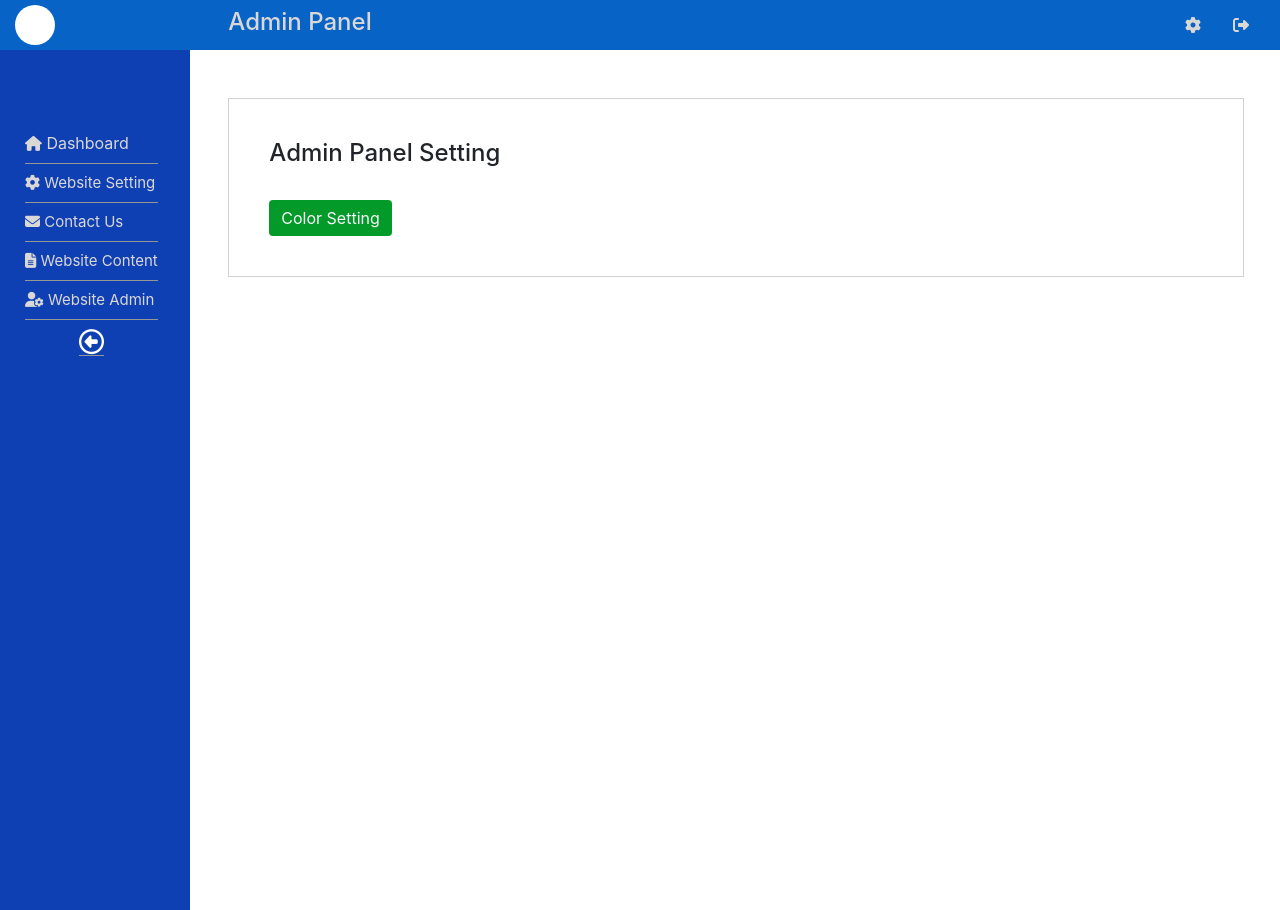
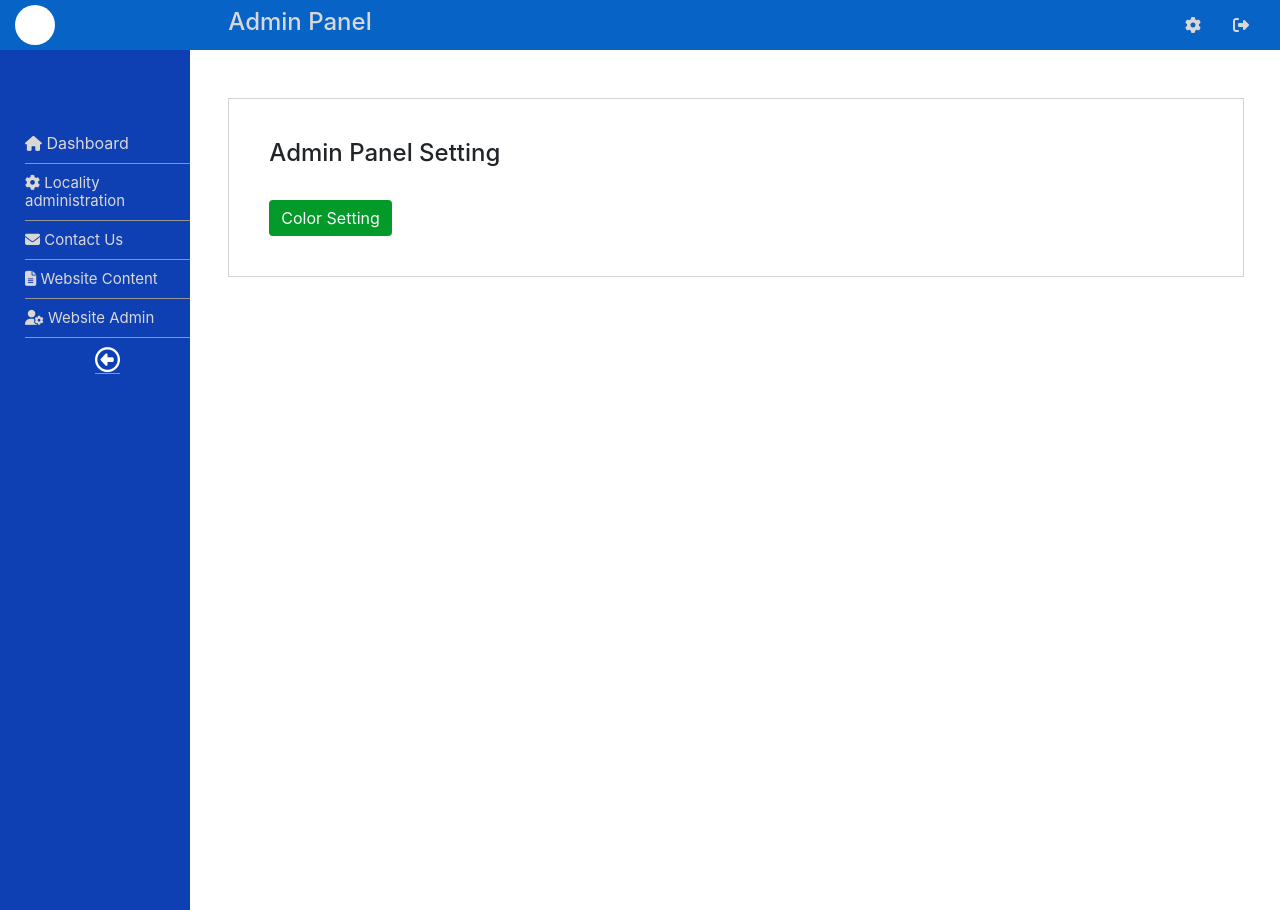
Before and after one commit to matoH12/mrtg-admin, a PHP site: page /dashboard.php?cat=setting&subcat=admin-panel in a window 1280 px wide. Run offline with PHP 8.4, Linux system fonts and the light colour scheme; a user stored in the database is signed in; data comes from the database, SQL or seed files in the repository; some libraries are stand-ins or nearby versions.

Commit message:
Add-locality-settings

```diff
--- a/partials/sidebar.php
+++ b/partials/sidebar.php
@@ -7,12 +7,10 @@
 
 <!--==== accordion list-3 =====-->
 <li class="nav-item accordion-content hide">
-<h3 class="title"><i class='fas fa-cog'></i> Website Setting</h3>
+<h3 class="title"><i class='fas fa-cog'></i> Locality administration</h3>
 <ul class="description navbar-nav">
 
-     <li class="nav-item">
-      <a class="nav-link content-link" href="dashboard.php?cat=locality-admin&subcat=switch">Locality administration</a>
-    </li>
+
       <li class="nav-item">
       <a class="nav-link content-link" href="dashboard.php?cat=locality-admin&subcat=building">Building</a>
     </li>
```
